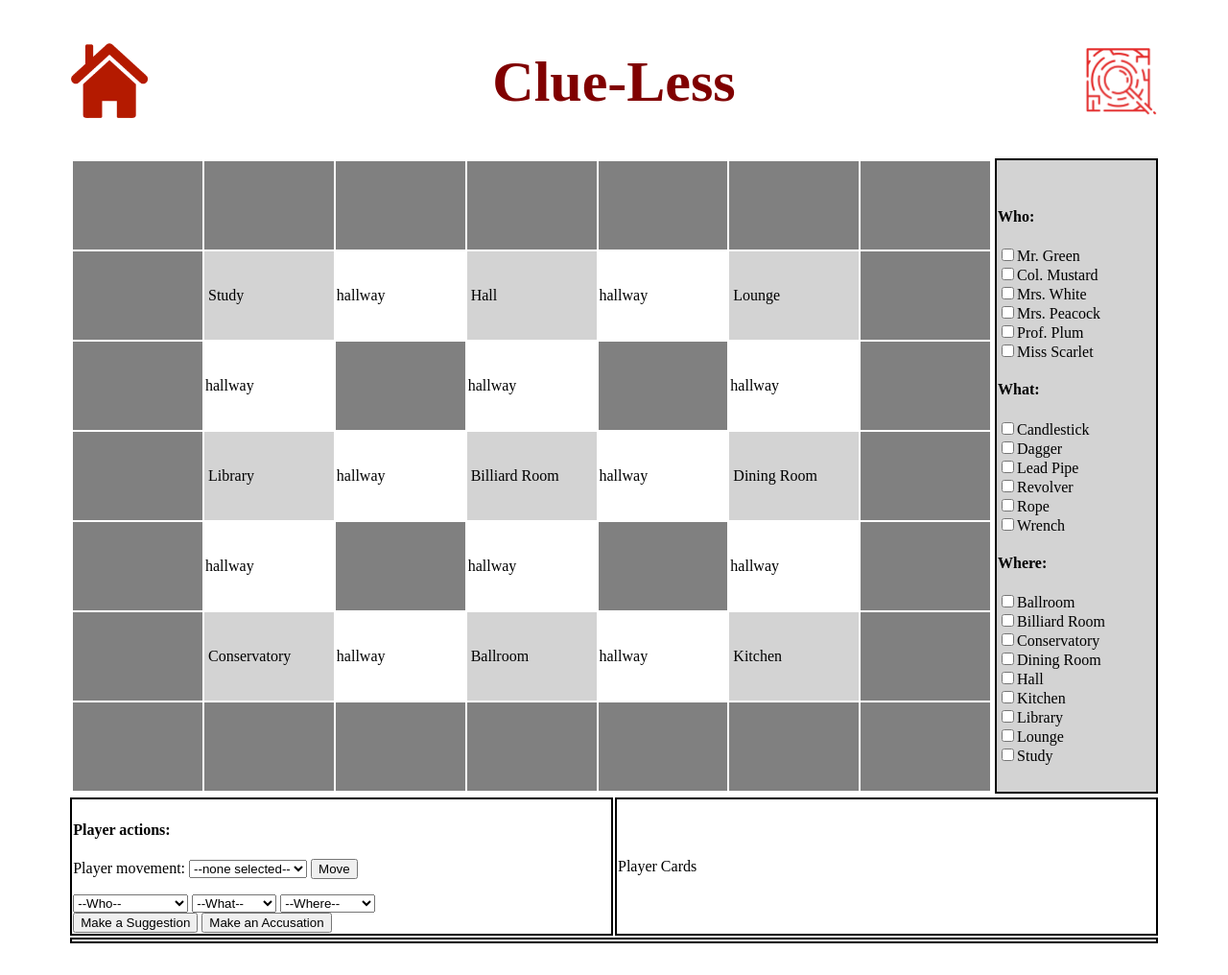
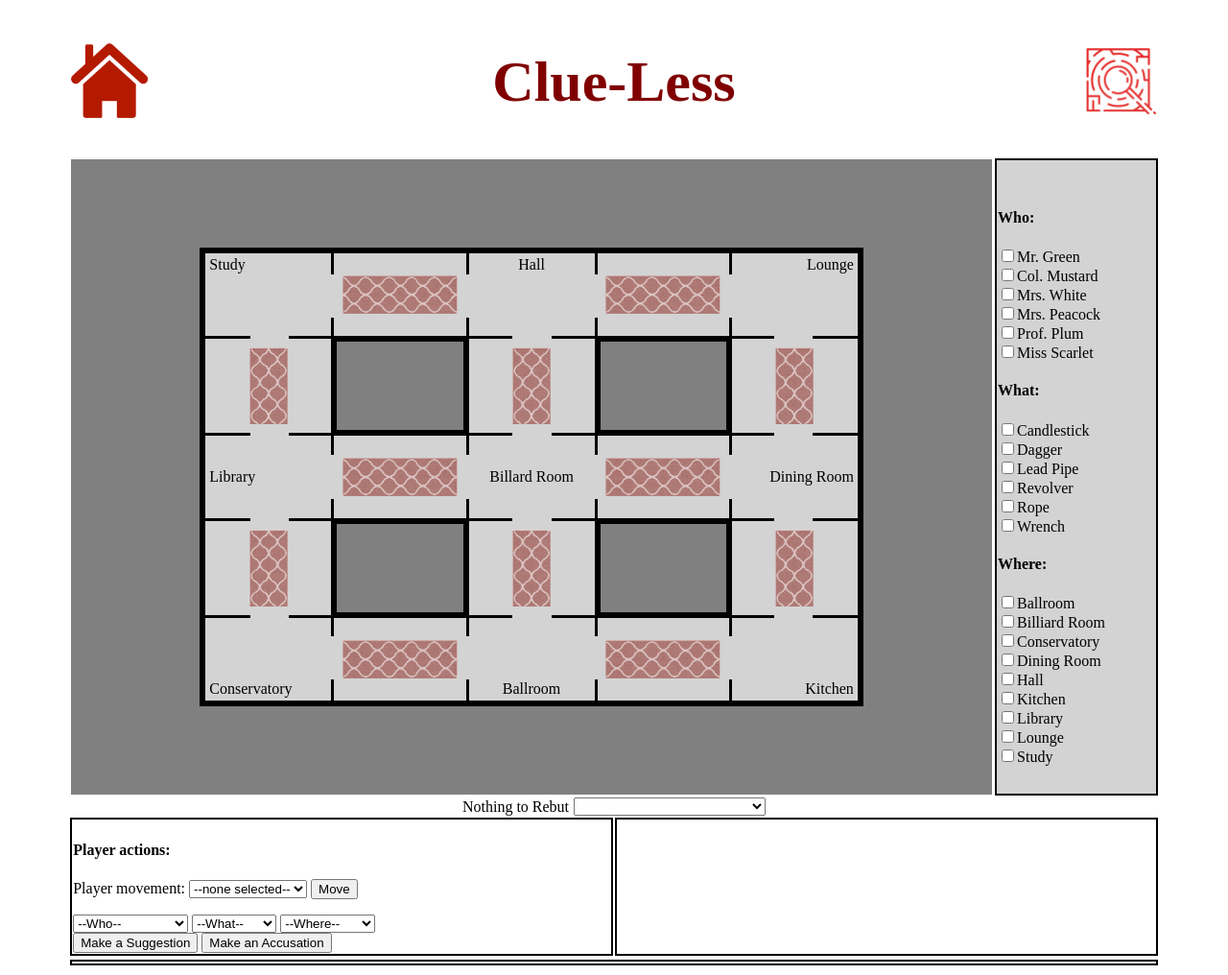
Before and after one commit to No-Boddy-no-crime/Back-end, a Flask app: template web/templates/inGame.html in a window 1280 px wide. Shown: the whole page at 96% size. Before the commit the page ends 983 px from the top, so only its background shows below. Run offline with Flask 2, Linux system fonts and the light colour scheme; the template is opened without the code that fills it: most values are stand-ins (such as "Sample title", 1, 10 or a date in 2020); lists and menus that the app fills with data are empty; some libraries are stand-ins or nearby versions.

Commit message:
In-game gui

```diff
--- a/web/static/js/inGame.js
+++ b/web/static/js/inGame.js
@@ -173,7 +173,13 @@ const suggestPlayer = () => {
             success: function(response) {
                 console.log("Suggested Player");
                 console.log(JSON.stringify(response));
-                alert(JSON.stringify(response));
+                //alert(JSON.stringify(response))
+                if(Object.keys(response).length === 0){
+                    appendServerResponse("No rebuttal");
+                } else{
+                    appendServerResponse(`${response["player"]["character_name"]} rebutted with ${response["card"]}`)
+                }
+
             },
             error: function(xhr, ajaxOptions, thrownError) {
                 console.log(xhr.status);
@@ -203,14 +209,21 @@ const getCards = () => {
 }
 
 const displayCards = (cardArr) => {
-    const cardCont = document.getElementById('playerCards');
+    const cardTable = document.getElementById('playerCards').rows[0];
+    //cardTable.deleteRow();
+    //const cardCont = cardTable.inserRow();
 
     cardArr.forEach((cardName, index) => {
         if(document.getElementById((cardName + 'Card')) == null){
-            const card = document.createElement('div');
+            const cardCell = cardTable.insertCell(-1);
+            const card = document.createElement('div')
+
             card.id = cardName + 'Card';
-            card.innerText = `${index}: ${cardName}`;
-            cardCont.append(card);
+
+            var img = new Image();
+            img.src = "../../static/assets/cards/card_" + cardName + ".png"
+            img.width = 120;
+            cardCell.appendChild(img);
         }
     })
 }
@@ -368,7 +381,14 @@ const movePlayerUI = () => {
     const endPos = getEndPosFromMove(move, start);
 
     const playerBox = document.createElement('div');
-    playerBox.innerText = player.name + '(You)';
+    //playerBox.style.zIndex = 5;
+    //playerBox.style.alignContent = center;
+
+    var img = new Image();
+    img.src = "../../static/assets/player_pieces/" + `${player.name}` + ".png"
+    img.width = 75;
+    playerBox.appendChild(img);
+
     playerBox.id = `${player.name}`;
 
     const oldLoc = document.getElementById(`${player.name}`);
@@ -394,11 +414,15 @@ function startingPos(character, directUser){
     if(old != undefined) return;
 
     const playerBox = document.createElement('div');
-    playerBox.innerText = character.name;
 
     if(directUser){
-        playerBox.innerText = playerBox.innerText + ' (You)';
+        playerBox.innerText = '(You)';
     }
+
+    var img = new Image();
+    img.src = "../../static/assets/player_pieces/" + `${character.name}` + ".png"
+    img.width = 75;
+    playerBox.appendChild(img);
 
     playerBox.id = `${character.name}`;
 
@@ -465,7 +489,6 @@ function updateBoardLoc(board, players){
             const cName = getPlayerName(players, playerId);
 
             const playerBox = document.createElement('div');
-            playerBox.innerText = cName;
             playerBox.id = `${cName}`;
 
             const oldLoc = document.getElementById(`${cName}`);
@@ -478,8 +501,14 @@ function updateBoardLoc(board, players){
             if(playerId == player.id){
                 allowableMoves(i);
                 player.pos = i;
-                playerBox.innerText = playerBox.innerText + '(You)';
+
+                playerBox.innerText = '(You)';
             }
+
+            var img = new Image();
+            img.src = "../../static/assets/player_pieces/" + `${cName}` + ".png"
+            img.width = 75;
+            playerBox.appendChild(img);
         }
     }
 }
@@ -491,3 +520,20 @@ function getPlayerName(players, playerId){
         }
     }
 }
+
+async function chooseRebuttal(arr){
+
+    document.getElementById('chooseRebutDiv').innerText = 'Choose a card to rebut with';
+
+    for(let i = 0; i < arr.length; i++){
+        $('#rebutDropDown').append($('<option>', {
+            value: `${arr[i]}`,
+            text: `${arr[i]}`
+        }));
+    }
+    await new Promise(r => setTimeout(r, 10000));
+    document.getElementById('chooseRebutDiv').innerText = 'No card to rebut';
+    const ret = Promise.resolve($('#rebutDropDown').val())
+    $('#rebutDropDown').empty()
+    return ret;
+}
--- a/web/templates/inGame.html
+++ b/web/templates/inGame.html
@@ -40,7 +40,7 @@
     <table class="page-container">
         <tr>
             <td style="width: 85%;">
-                <table id="gameBoard" style="table-layout: fixed; width: 100%;">
+                <table id="gameBoard" style="table-layout: fixed; width: 100%; border-collapse: collapse">
                     <tr>
                         <td class="outerBlockStyle"></td>
                         <td class="outerBlockStyle"></td>
@@ -52,47 +52,47 @@
                     </tr>
                     <tr>
                         <td class="outerBlockStyle"></td>
-                        <td id="0" class="roomStyle">Study</td>
-                        <td id="1" class="hallwayStyle">hallway</td>
-                        <td id="2" class="roomStyle">Hall</td>
-                        <td id="3" class="hallwayStyle">hallway</td>
-                        <td id="4" class="roomStyle">Lounge</td>
+                        <td id="0" class="roomStyle studyRoomStyle">Study</td>
+                        <td id="1" class="horizontalHallwayStyle"></td>
+                        <td id="2" class="roomStyle hallRoomStyle">Hall</td>
+                        <td id="3" class="horizontalHallwayStyle"></td>
+                        <td id="4" class="roomStyle loungeRoomStyle">Lounge</td>
                         <td class="outerBlockStyle"></td>
                     </tr>
                     <tr>
                         <td id="plumS" class="outerBlockStyle"></td>
-                        <td id="5" class="hallwayStyle">hallway</td>
+                        <td id="5" class="verticalHallwayStyle"></td>
                         <td class="outerBlockStyle"></td>
-                        <td id="6" class="hallwayStyle">hallway</td>
+                        <td id="6" class="verticalHallwayStyle"></td>
                         <td class="outerBlockStyle"></td>
-                        <td id="7" class="hallwayStyle">hallway</td>
+                        <td id="7" class="verticalHallwayStyle"></td>
                         <td id="mS" class="outerBlockStyle"></td>
                     </tr>
                     <tr>
                         <td class="outerBlockStyle"></td>
-                        <td id="8" class="roomStyle">Library</td>
-                        <td id="9" class="hallwayStyle">hallway</td>
-                        <td id="10" class="roomStyle">Billiard Room</td>
-                        <td id="11" class="hallwayStyle">hallway</td>
-                        <td id="12" class="roomStyle">Dining Room</td>
+                        <td id="8" class="roomStyle libraryRoomStyle">Library</td>
+                        <td id="9" class="horizontalHallwayStyle"></td>
+                        <td id="10" class="roomStyle billiardRoomStyle">Billard Room</td>
+                        <td id="11" class="horizontalHallwayStyle"></td>
+                        <td id="12" class="roomStyle diningRoomStyle">Dining Room</td>
                         <td class="outerBlockStyle"></td>
                     </tr>
                     <tr>
                         <td id="peaS" class="outerBlockStyle"></td>
-                        <td id="13" class="hallwayStyle">hallway</td>
+                        <td id="13" class="verticalHallwayStyle"></td>
                         <td class="outerBlockStyle"></td>
-                        <td id="14" class="hallwayStyle">hallway</td>
+                        <td id="14" class="verticalHallwayStyle"></td>
                         <td class="outerBlockStyle"></td>
-                        <td id="15" class="hallwayStyle">hallway</td>
+                        <td id="15" class="verticalHallwayStyle"></td>
                         <td class="outerBlockStyle"></td>
                     </tr>
                     <tr>
                         <td class="outerBlockStyle"></td>
-                        <td id="16" class="roomStyle">Conservatory</td>
-                        <td id="17" class="hallwayStyle">hallway</td>
-                        <td id="18" class="roomStyle">Ballroom</td>
-                        <td id="19" class="hallwayStyle">hallway</td>
-                        <td id="20" class="roomStyle">Kitchen</td>
+                        <td id="16" class="roomStyle conservatoryRoomStyle">Conservatory</td>
+                        <td id="17" class="horizontalHallwayStyle"></td>
+                        <td id="18" class="roomStyle ballroomRoomStyle">Ballroom</td>
+                        <td id="19" class="horizontalHallwayStyle"></td>
+                        <td id="20" class="roomStyle kitchenRoomStyle">Kitchen</td>
                         <td class="outerBlockStyle"></td>
                     </tr>
                     <tr>
@@ -164,7 +164,7 @@
                     <select name="what_select" id="what_select">
                         <option>--What--</option>
                         <option>revolver</option>
-                        <option>knife</option>
+                        <option>dagger</option>
                         <option>lead pipe</option>
                         <option>rope</option>
                         <option>candlestick</option>
@@ -189,8 +189,20 @@
                 </div>
             </td>
             <td style="width: 50%; border: solid 2px">
-                <div id="playerCards">Player Cards</div>
+                <table id="playerCards">
+                    <td></td>
+                </table>
             </td>
+        </tr>
+        <tr>
+            <div style="display: flex; justify-content:center;align-items:center;">
+                <div id='chooseRebutDiv' style="padding-right: 5px;">
+                    Nothing to Rebut
+                </div>
+                <div>
+                    <select id='rebutDropDown' style="min-width:200px">Nothing to rebut</select>
+                </div>
+            </div>
         </tr>
         <tr>
             <td colspan="100%" id="syncServerMessages" class="messageDivs"></td>
```
